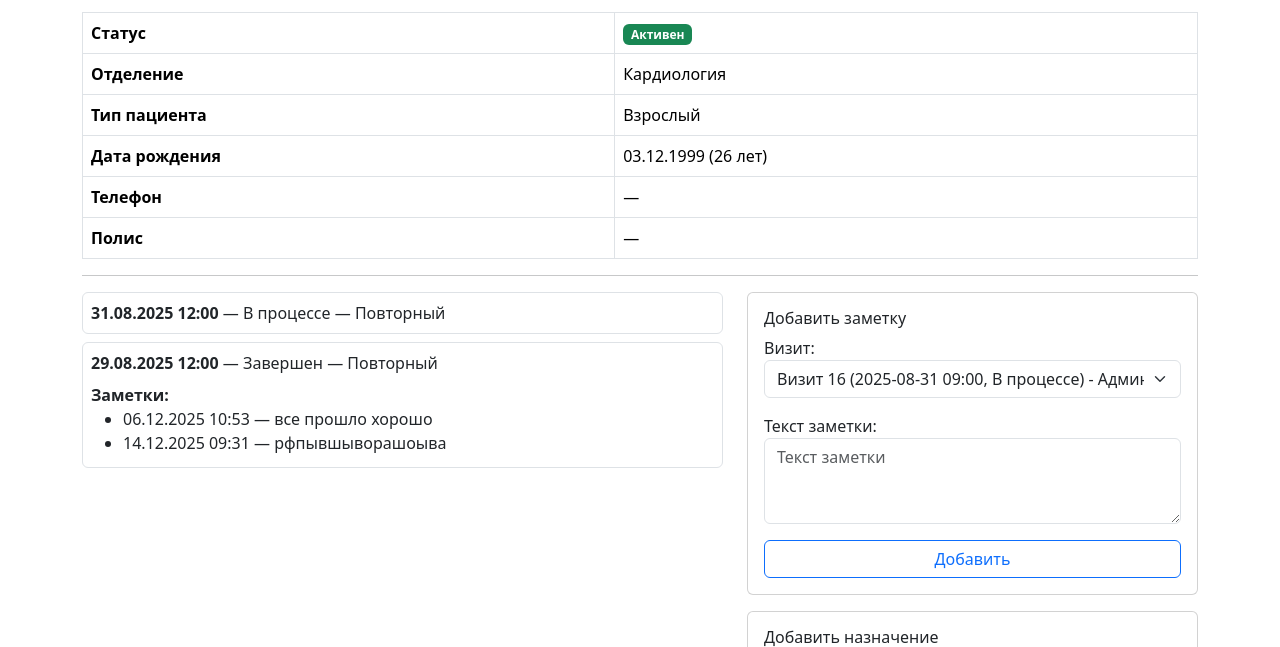
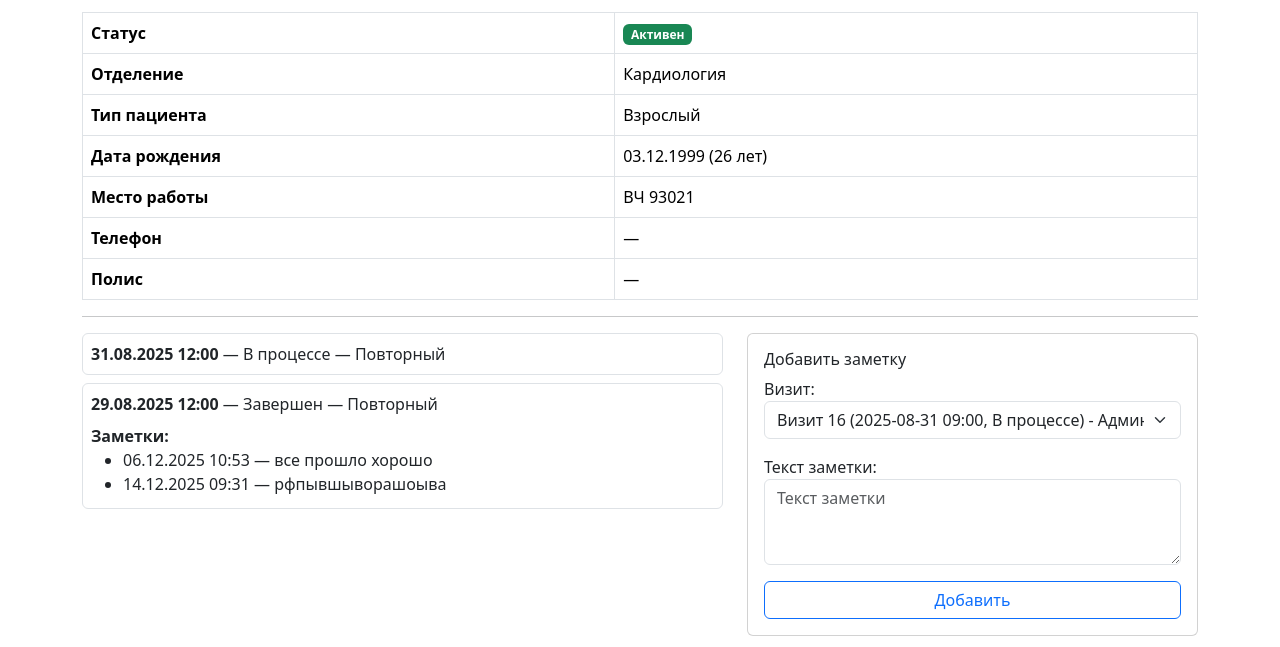
Before and after one commit to nikita-57/CRM_Hospital, a Django app: page /patients/9/ in a window 1280 px wide. Shown: the part 212-859 px from the top of the page. Run offline with Django 5.2, Linux system fonts and the light colour scheme; a user stored in the database is signed in; data comes from the database, SQL or seed files in the repository; both versions use the stored data as it was after the commit; data that the repository does not hold is empty.

Commit message:
add GTP-3101: Add employer field to Patient model and update related templates and views

```diff
--- a/patients/models.py
+++ b/patients/models.py
@@ -80,7 +80,7 @@ class Patient(models.Model):
     email = models.EmailField("Email", blank=True)
     document_id = models.CharField("Личный номер", max_length=64, blank=True)
     insurance_number = models.CharField("Полис", max_length=64, blank=True)
-
+    employer = models.CharField("Место работы", max_length=255, blank=True)
     address = models.CharField("Адрес", max_length=255, blank=True)
     emergency_contact = models.CharField("Контакт для связи", max_length=255, blank=True)
 
--- a/templates/patients/create.html
+++ b/templates/patients/create.html
@@ -26,6 +26,7 @@
 
     <div class="row mb-2">
         <div class="col-md-6">{{ form.phone.label_tag }} {{ form.phone }}</div>
+        <div class="col-md-6">{{ form.employer.label_tag }} {{ form.employer }}</div>
         <div class="col-md-6">{{ form.insurance_number.label_tag }} {{ form.insurance_number }}</div>
     </div>
 
--- a/templates/patients/detail.html
+++ b/templates/patients/detail.html
@@ -55,6 +55,9 @@
             <th>Дата рождения</th>
             <td>{{ object.birth_date|date:"d.m.Y" }} ({{ object.age }} лет)</td>
         </tr>
+        <tr>
+            <th>Место работы</th>
+            <td>{{ object.employer|default:"—" }}</td>
         <tr>
             <th>Телефон</th>
             <td>{{ object.phone|default:"—" }}</td>
--- a/templates/patients/update.html
+++ b/templates/patients/update.html
@@ -25,6 +25,7 @@
 
     <div class="row mb-2">
         <div class="col-md-6">{{ form.phone.label_tag }} {{ form.phone }}</div>
+        <div class="col-md-6">{{ form.employer.label_tag }} {{ form.employer }}</div>
         <div class="col-md-6">{{ form.insurance_number.label_tag }} {{ form.insurance_number }}</div>
     </div>
 
--- a/todo.txt
+++ b/todo.txt
@@ -15,6 +15,6 @@
     палата
 
 + статистика
-Отправка справки через шаблон Word  +- (поправить ворд шаблон, не все поля заполняются)
++ Отправка справки через шаблон Word
 + регистрация каждого действия
 + в редактировании карточки пациента при выборе отделения надо добавить выбор и врача из этого отделения
--- a/web/forms.py
+++ b/web/forms.py
@@ -12,7 +12,7 @@ class PatientForm(forms.ModelForm):
             'last_name', 'first_name', 'middle_name',
             'birth_date', 'gender', 'patient_type',
             'facility', 'department', 'doctor',
-            'phone', 'insurance_number', 'document_id', 'address'
+            'phone','employer', 'insurance_number', 'document_id', 'address'
         ]
         widgets = {
             "birth_date": forms.DateInput(
--- a/web/views.py
+++ b/web/views.py
@@ -30,6 +30,7 @@ from accounts.models import User
 from django.contrib.auth.mixins import LoginRequiredMixin
 from django.utils.timezone import now, timedelta
 from django.db.models.functions import TruncDate
+from django.utils.encoding import escape_uri_path
 
 class PatientList(RoleRequiredMixin, PatientFilterMixin, ListView):
     model = Patient
@@ -372,6 +373,9 @@ class PatientCertificateView(RoleRequiredMixin, DetailView):
         doc = Document(template_path)
         content = {
             "{{FULL_NAME}}": f"{patient.last_name} {patient.first_name} {patient.middle_name or ''}".strip(),
+            "{{BIRTH_DATE}}": patient.birth_date.strftime("%d.%m.%Y") if patient.birth_date else "N/A",
+            "{{AGE}}": str(patient.age) if patient.age is not None else "N/A",
+            "{{DEPARTMENT}}": dict(DEPARTMENT_CHOICES).get(patient.department, "N/A"),
             "{{DOCUMENT_ID}}": patient.document_id or "N/A",
             "{{ISSUE_DATE}}": now().strftime("%d.%m.%Y"),
         }
@@ -379,13 +383,12 @@ class PatientCertificateView(RoleRequiredMixin, DetailView):
             for key, value in content.items():
                 if key in paragraph.text:
                     paragraph.text = paragraph.text.replace(key, value)
-        filename = f"certificate_patient_{patient.id}.docx"
+        filename = f"Справка_пациента_{patient.first_name}_{patient.last_name}.docx"
         response = HttpResponse(content_type='application/vnd.openxmlformats-officedocument.wordprocessingml.document')
-        response['Content-Disposition'] = f'attachment; filename={filename}'
+        encoded_filename = escape_uri_path(filename)
+        response['Content-Disposition'] = f'attachment; filename="{encoded_filename}"'
         doc.save(response)
         return response
-
-
 
 class Dashboard(RoleRequiredMixin, TemplateView):
     template_name = "dashboard.html"
```
Also changed, not shown: accounts/migrations/0004_alter_user_department.py (added), db.sqlite3, patients/migrations/0010_patient_employer.py (added).
